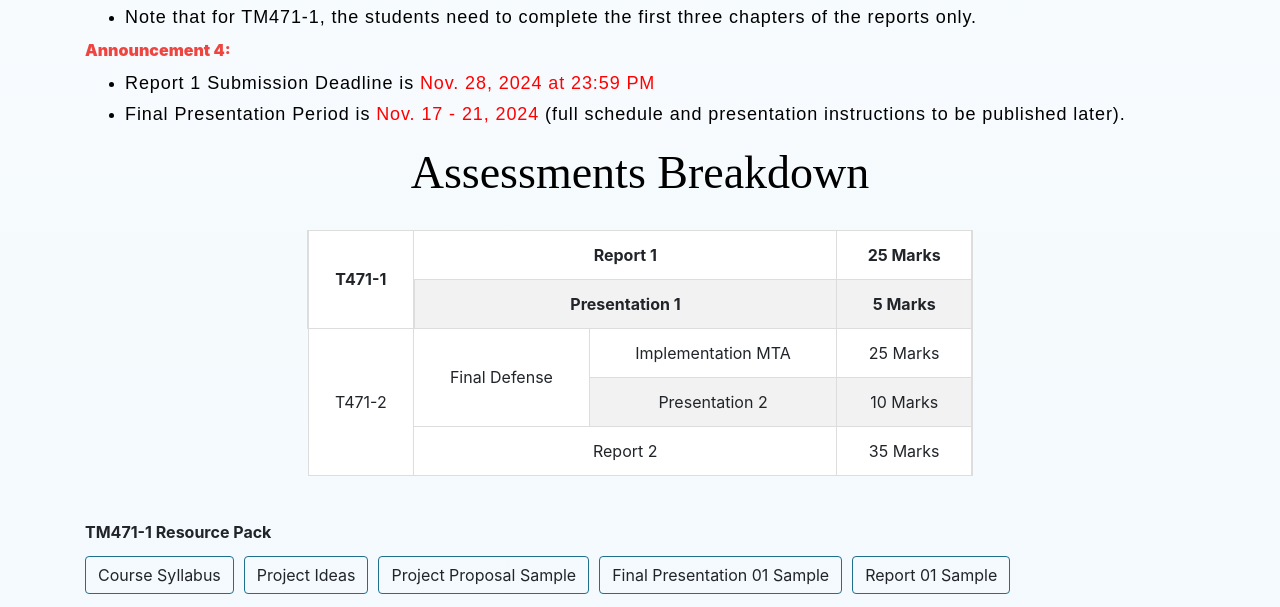
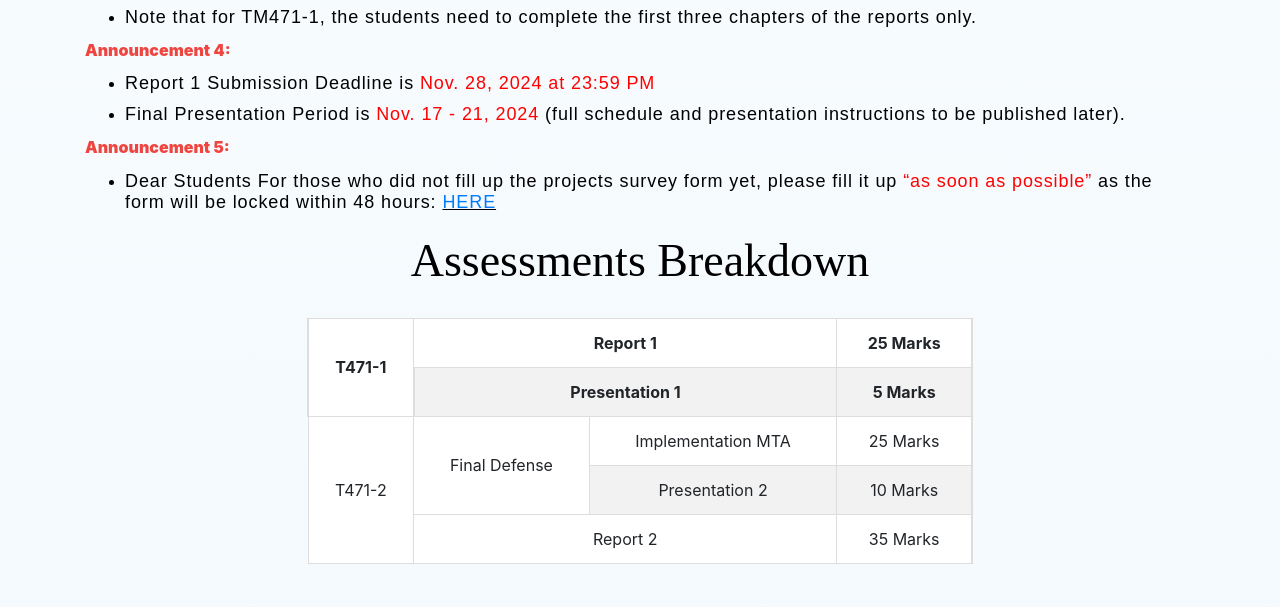
Before and after one commit to eduaou/tm471, a plain HTML site: page index.html in a window 1280 px wide. Shown: the part 1700-2307 px from the top of the page. Drawn offline with Linux system fonts and the light colour scheme.

Commit message:
index.html

```diff
--- a/index.html
+++ b/index.html
@@ -286,6 +286,16 @@
         </li>
       </ul>
       <!--announcement 4 statments-->
+      <!--announcement 5 statments-->
+      <p dir="ltr"><strong><span><strong><span class="" style="color: rgb(239, 69, 64);">Announcement 5:&nbsp;</span></strong></span></strong></p>
+      <ul class="font_8 wixui-rich-text__text" style="color:rgb(0, 0, 0); font-family:madefor-display, helveticaneuew01-45ligh, helveticaneuew02-45ligh, helveticaneuew10-45ligh, sans-serif; font-size:18px; letter-spacing:0.05em;">
+        <li style="line-height:normal;" class="wixui-rich-text__text">
+          <p class="font_8 wixui-rich-text__text" style="font-size:18px; line-height:normal;"><span style="font-size:18px;" class="wixui-rich-text__text"><span style="color:#000000;" class="wixui-rich-text__text"><span style="letter-spacing:0.05em;" class="wixui-rich-text__text"><span style="font-family:madefor-display,helveticaneuew01-45ligh,helveticaneuew02-45ligh,helveticaneuew10-45ligh,sans-serif;" class="wixui-rich-text__text">Dear Students
+            For those who did not fill up the  projects survey form yet, please fill it up <span style="color:#FF0000;"> “as soon as possible” </span>as the form will be locked within 48 hours:&nbsp;<span style="text-decoration:underline;" class="wixui-rich-text__text"><a href="https://forms.office.com/r/DydF7ytES7" target="_blank" rel="noreferrer noopener" class="wixui-rich-text__text">HERE</a></span></span></span></span></span>
+          </p>
+        </li>
+      </ul>
+      <!--announcement 5 statments-->
       <p class="font_8 wixui-rich-text__text" style="font-size:46px; text-align:center;"><span style="font-size:46px;" class="wixui-rich-text__text"><span style="font-family:libre baskerville,serif;" class="wixui-rich-text__text"><span style="font-style:normal;" class="wixui-rich-text__text"><span style="font-weight:400;" class="wixui-rich-text__text"><span style="color:#000000;" class="wixui-rich-text__text">Assessments Breakdown</span></span></span></span></span></p>
       <!--Assessments Breakdown -->
       <center>
```
